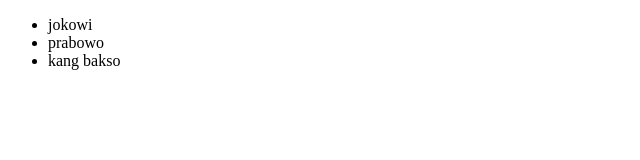
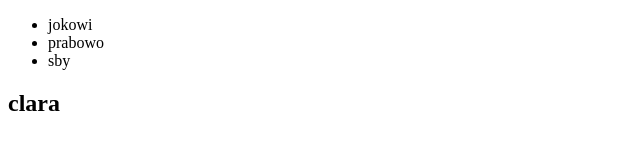
Before and after one commit to ivanmustaqim/testing, a plain HTML site: page header.html in a window 1280 px wide. Shown: the whole page, without its empty margins (0-640 px from the left). Drawn offline with Linux system fonts and the light colour scheme.

Commit message:
clara ku

```diff
--- a/header.html
+++ b/header.html
@@ -9,7 +9,9 @@
     <ul>
         <li>jokowi</li>
         <li>prabowo</li>
-        <li>kang bakso</li>
+        <li>sby</li>
     </ul>
+
+    <h2>clara</h2>
 </body>
 </html>
```
